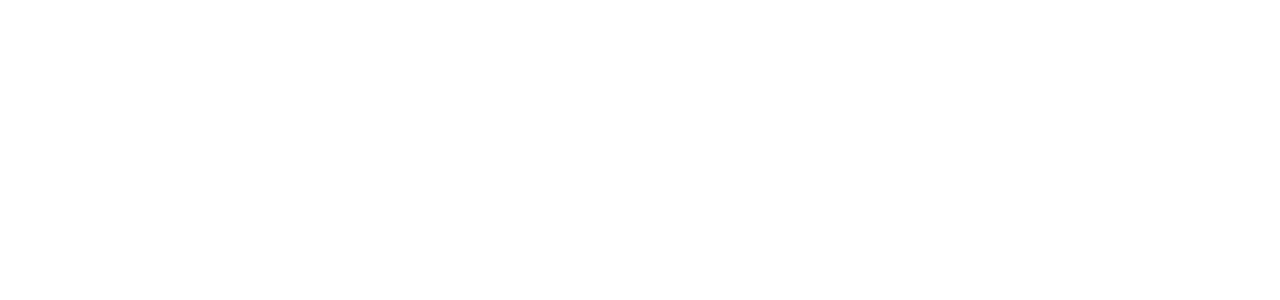
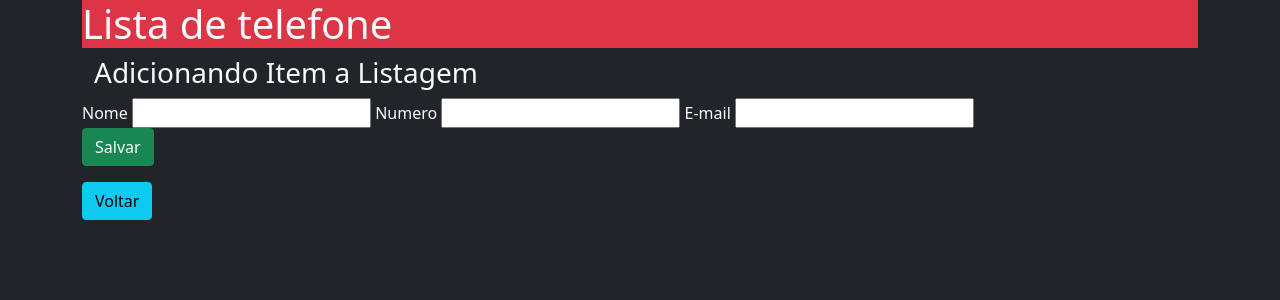
Before and after one commit to PietroCoelho/crud-php, a PHP site: page /cadastrar.php in a window 1280 px wide. Before the commit the part shown is empty. Shown: the top 300 px of the page. Run offline with PHP 8.4, Linux system fonts and the light colour scheme.

Commit message:
feat:aplicando formulario a tela de cadastro

```diff
--- a/cadastrar.php
+++ b/cadastrar.php
@@ -0,0 +1,10 @@
+<?php
+
+/**
+ * Adicionando autoload a página principal
+ */
+require './vendor/autoload.php';
+
+include './template/header.php';
+include './includes/formulario.php';
+include './template/footer.php';
--- /dev/null
+++ b/includes/formulario.php
@@ -0,0 +1,26 @@
+<main>
+    <div class="container">
+        <h3>Adicionando Item a Listagem</h3>
+    </div>
+
+    <form method="post">
+
+        <div class="form-group">
+            <label for="nome">Nome</label>
+            <input type="text" name="nome" id="nome">
+
+            <label for="numero">Numero</label>
+            <input type="text" name="numero" id="numero">
+
+            <label for="email">E-mail</label>
+            <input type="text" name="email" id="email">
+        </div>
+        <div class="form-group">
+            <input type="submit" id="salvar_form" value="Salvar" class="btn btn-success" />
+        </div>
+    </form>
+
+    <section class="mt-3">
+        <a href="../index.php"><button class="btn btn-info">Voltar</button></a>
+    </section>
+</main>
--- a/includes/listagem.php
+++ b/includes/listagem.php
@@ -1,7 +1,9 @@
 <main>
 
 <section>
-    <a href="../cadastra.php"></a>
+    <a href="../cadastrar.php">
+        <button class="btn btn-info">Adicionar Novo Número</button>
+    </a>
 </section>
 
 </main>
--- a/index.php
+++ b/index.php
@@ -1,4 +1,9 @@
 <?php
+
+/**
+ * Adicionando autoload a página principal
+ */
+require './vendor/autoload.php';
 
 include './template/header.php';
 include './includes/listagem.php';
```
